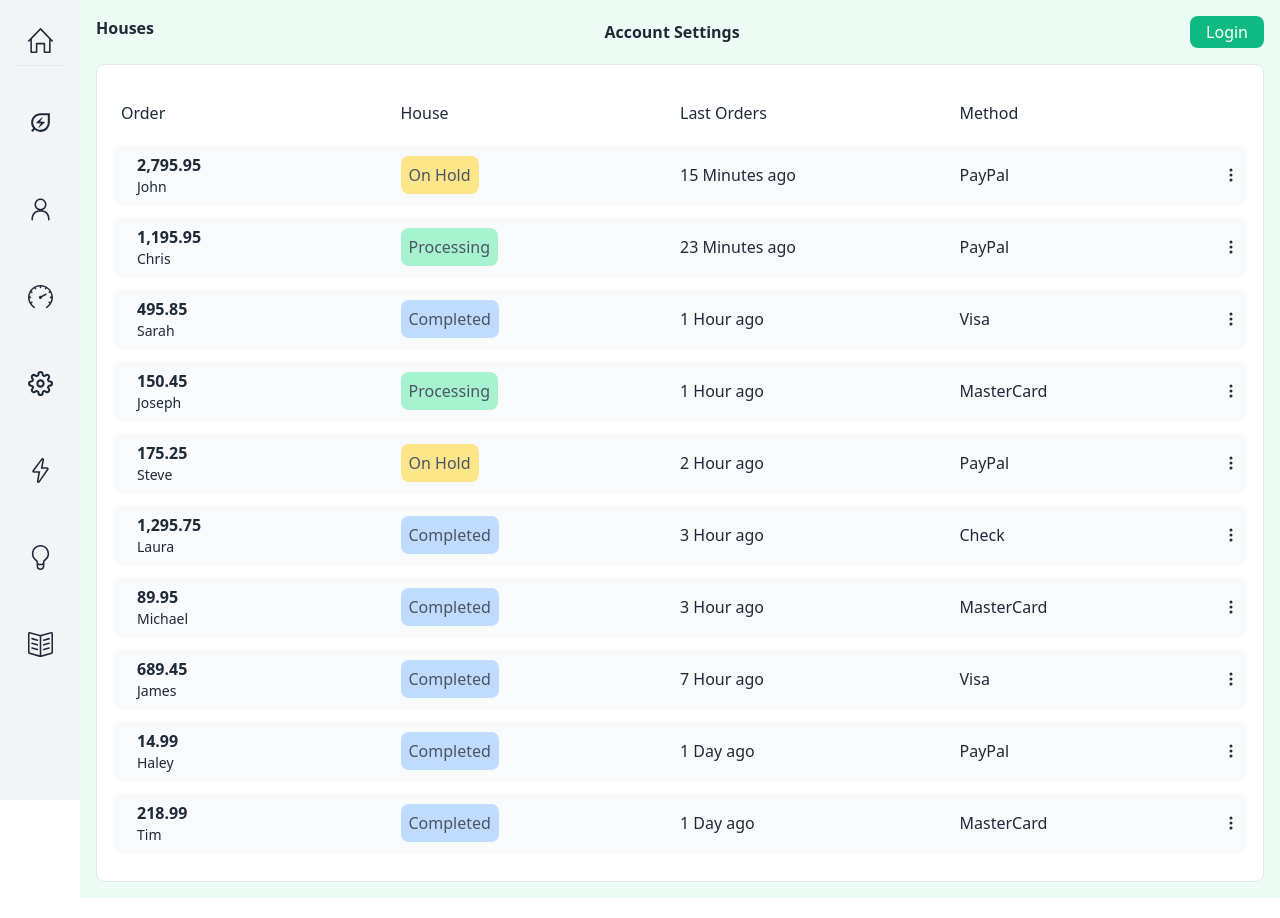
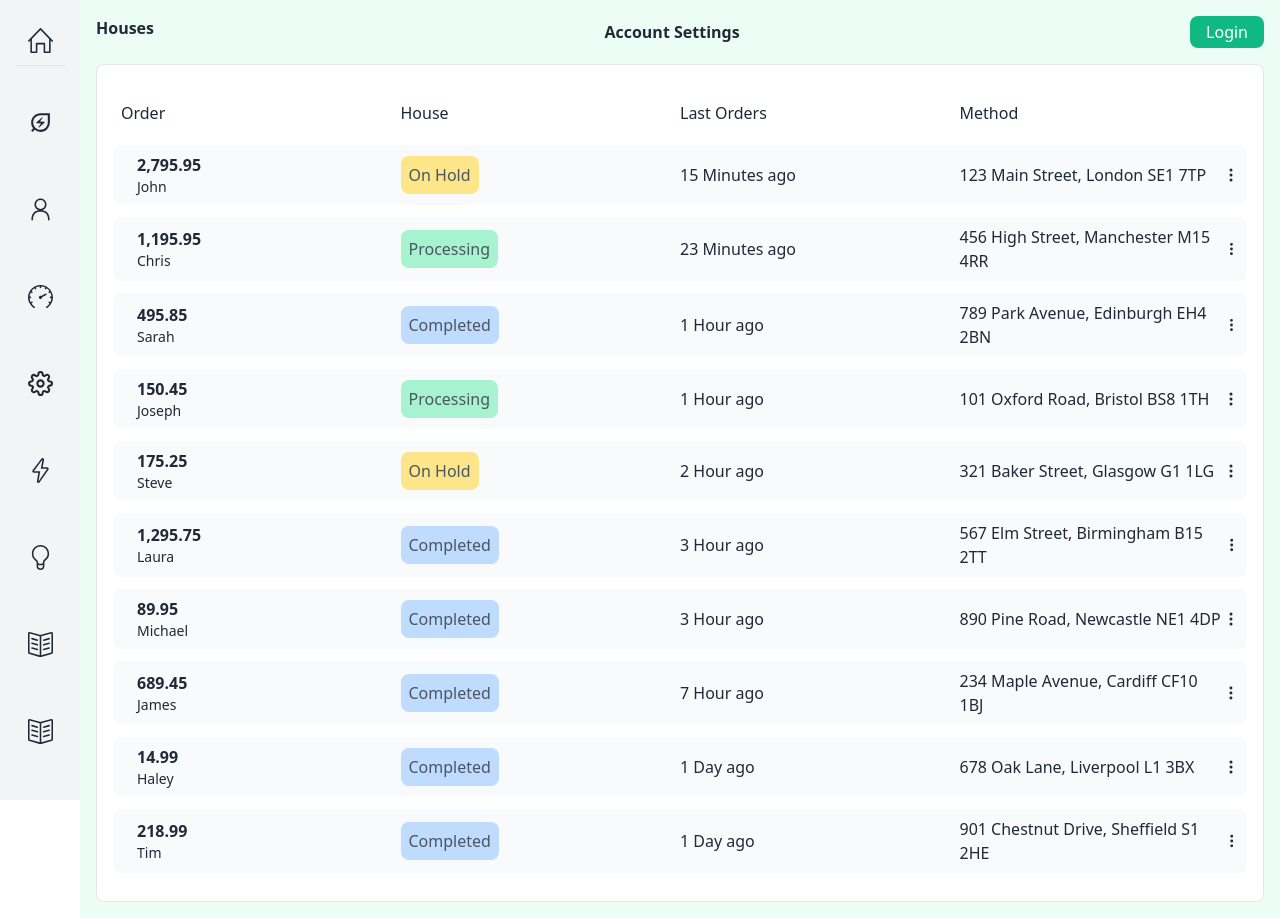
Before and after one commit to ToniAnton22/new-forest-escape-nextjs, a Next.js app: page /orders in a window 1280 px wide. Built offline with nearby package versions, Linux system fonts and the light colour scheme; no server answers; the database is empty.

Commit message:
houses page

```diff
--- a/components/Sidebar.jsx
+++ b/components/Sidebar.jsx
@@ -53,6 +53,11 @@ const Sidebar = ({children}) => {
                         <SlBookOpen size={25}/>
                     </div>
                 </Link>
+                <Link href='/houses'>
+                    <div title='houses' className='bg-gray-100 hover:bg-gray-200 cursor-pointer  my-4 p-3 rounded-lg inline-block'>
+                        <SlBookOpen size={25}/>
+                    </div>
+                </Link>
             </div>
         </div>
         <main className='ml-20 w-full'>{children}</main>
--- a/data/data.js
+++ b/data/data.js
@@ -7,7 +7,7 @@ export const data = [
       },
       total: 2795.95,
       status: 'On Hold',
-      method: 'PayPal',
+      method: '123 Main Street, London SE1 7TP',
       date: '15 Minutes ago',
     },
     {
@@ -18,7 +18,7 @@ export const data = [
       },
       total: 1195.95,
       status: 'Processing',
-      method: 'PayPal',
+      method: '456 High Street, Manchester M15 4RR',
       date: '23 Minutes ago',
     },
     {
@@ -29,7 +29,7 @@ export const data = [
       },
       total: 495.85,
       status: 'Completed',
-      method: 'Visa',
+      method: '789 Park Avenue, Edinburgh EH4 2BN',
       date: '1 Hour ago',
     },
     {
@@ -40,7 +40,7 @@ export const data = [
       },
       total: 150.45,
       status: 'Processing',
-      method: 'MasterCard',
+      method: '101 Oxford Road, Bristol BS8 1TH',
       date: '1 Hour ago',
     },
     {
@@ -51,7 +51,7 @@ export const data = [
       },
       total: 175.25,
       status: 'On Hold',
-      method: 'PayPal',
+      method: '321 Baker Street, Glasgow G1 1LG',
       date: '2 Hour ago',
     },
     {
@@ -62,7 +62,7 @@ export const data = [
       },
       total: 1295.75,
       status: 'Completed',
-      method: 'Check',
+      method: '567 Elm Street, Birmingham B15 2TT',
       date: '3 Hour ago',
     },
     {
@@ -73,7 +73,7 @@ export const data = [
       },
       total: 89.95,
       status: 'Completed',
-      method: 'MasterCard',
+      method: '890 Pine Road, Newcastle NE1 4DP',
       date: '3 Hour ago',
     },
     {
@@ -84,7 +84,7 @@ export const data = [
       },
       total: 689.45,
       status: 'Completed',
-      method: 'Visa',
+      method: '234 Maple Avenue, Cardiff CF10 1BJ',
       date: '7 Hour ago',
     },
     {
@@ -95,7 +95,7 @@ export const data = [
       },
       total: 14.99,
       status: 'Completed',
-      method: 'PayPal',
+      method: '678 Oak Lane, Liverpool L1 3BX',
       date: '1 Day ago',
     },
     {
@@ -106,7 +106,7 @@ export const data = [
       },
       total: 218.99,
       status: 'Completed',
-      method: 'MasterCard',
+      method: '901 Chestnut Drive, Sheffield S1 2HE',
       date: '1 Day ago',
     },
   ];
--- /dev/null
+++ b/pages/houses.jsx
@@ -0,0 +1,83 @@
+import React from 'react'
+import { BsThreeDotsVertical } from 'react-icons/bs'
+import {data} from '../data/data'
+import Visitors from '../lib/schema/Visitors'
+import Modal from '../components/Modal'
+import LoginBtn from '../components/LoginBtn'
+
+const orders = () => {
+  return (
+    <div className='bg-green-50 min-h-screen'>
+        <div className='flex justify-between px-4 pt-4'>
+            <h2 className='font-semibold'>Houses</h2>
+            <Modal/>
+            <LoginBtn/>
+        </div>
+        <div className='p-4'>
+            <div className='w-full m-auto p-4 border rounded-lg bg-white overflow-y-auto'>
+                <div className='my-3 p-2 grid md:grid-cols-4 sm:grid-cols-3 grid-cols-2 items-center justify-between cursor-pointer'>
+                    <span>Homeowner</span>
+                    <span className='sm:text-left text-right'>Image</span>
+                    <span className='hidden md:grid'>Adress</span>
+                </div>
+                <ul>
+                    {data.map((order,id)=>{
+                        return (
+                          <li key={id} className='bg-gray-50 hover:bg-gray-100 rounded-lg my-3 p-2 grid md:grid-cols-4 sm:grid-cols-3 grid-cols-2 items-center justify-between cursor-pointer'>
+                          <a href={`/houses/${order.houseId}`} className='flex'>
+                            <div className='pl-4'>
+                              <p className='text-gray-800 font-bold'>{order.name.first} {order.name.last}</p>
+                              <p className='text-gray-800 text-sm'>{order.house}</p>
+                            </div>
+                          </a>
+                          <div className='hidden md:flex'>
+                            <img src={order.image} alt='' className='h-16 w-16 object-cover rounded-lg'/>
+                          </div>
+                          <div className='sm:flex hidden justify-between items-center'>
+                            <p>{order.method}</p>
+                            <BsThreeDotsVertical/>
+                          </div>
+                        </li>
+                        )
+                    })}
+                </ul>
+            </div>
+        </div>
+    </div>
+  )
+}
+export async function getServerSideProps(context) {
+
+
+    try {
+      await dbConnect();
+      const client = await clientPromise;
+      const db = client.db(process.env.MONGODB_DATABASE);
+
+
+      const ctx = await getSession(context);
+      // `await clientPromise` will use the default database passed in the MONGODB_URI
+      // However you can use another database (e.g. myDatabase) by replacing the `await clientPromise` with the following code:
+      //
+      // `const client = await clientPromise`
+      // `const db = client.db("myDatabase")`
+      //
+      // Then you can execute queries against your database like so:
+      // db.find({}) or any of the MongoDB Node Driver commands
+
+      const visitors = await Visitors.find({}, 'booking')
+
+
+      return {
+        props: { isConnected: true, bookings: JSON.parse(JSON.stringify(visitors)) },
+      };
+    } catch (e) {
+      console.error(e);
+      return {
+        props: { isConnected: false },
+      };
+    }
+
+  }
+
+export default orders
```
